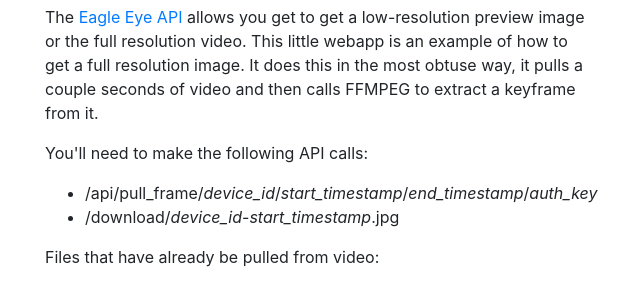
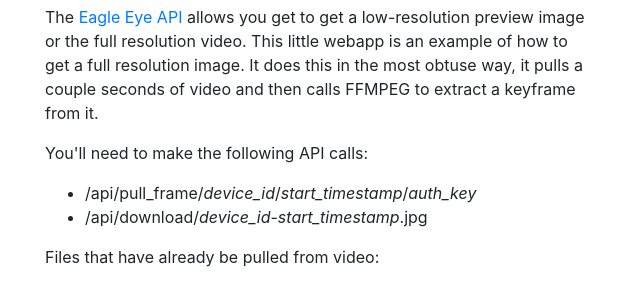
Before and after one commit to mcotton/EE-framepuller, a Flask app: template templates/index.html in a window 1280 px wide. Shown: the part 147-453 px from the top of the page, without its empty margins (325-965 px from the left). Run offline with Flask 2, Linux system fonts and the light colour scheme; the template is opened without the code that fills it, so the values that code supplies are empty; some libraries are stand-ins or nearby versions.

Commit message:
updating docs

```diff
--- a/templates/index.html
+++ b/templates/index.html
@@ -13,8 +13,8 @@
             <p>
                 You'll need to make the following API calls:
                 <ul>
-                    <li>/api/pull_frame/<i>device_id</i>/<i>start_timestamp</i>/<i>end_timestamp</i>/<i>auth_key</i></li>
-                    <li>/download/<i>device_id</i>-<i>start_timestamp</i>.jpg</li>
+                    <li>/api/pull_frame/<i>device_id</i>/<i>start_timestamp</i>/<i>auth_key</i></li>
+                    <li>/api/download/<i>device_id</i>-<i>start_timestamp</i>.jpg</li>
                 </ul>
             </p>
 
```
Also changed, not shown: 1 other file.
